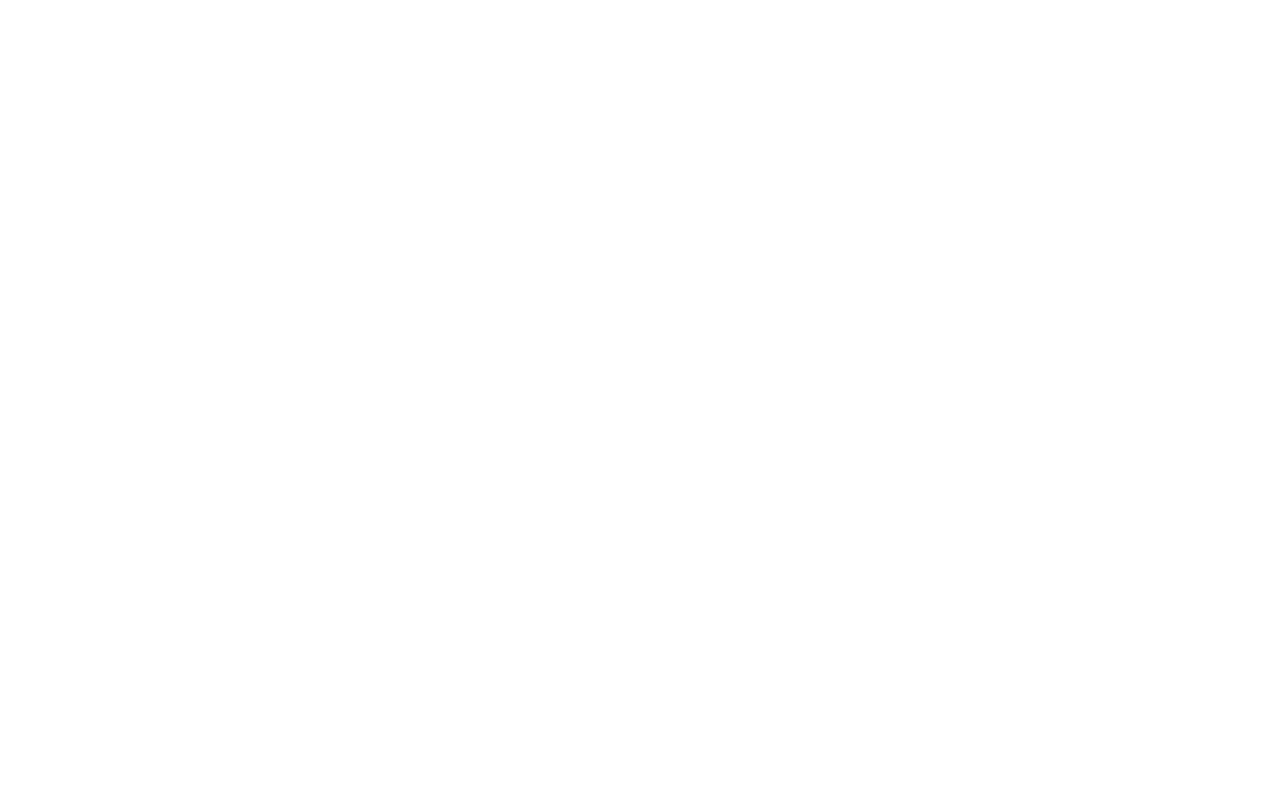
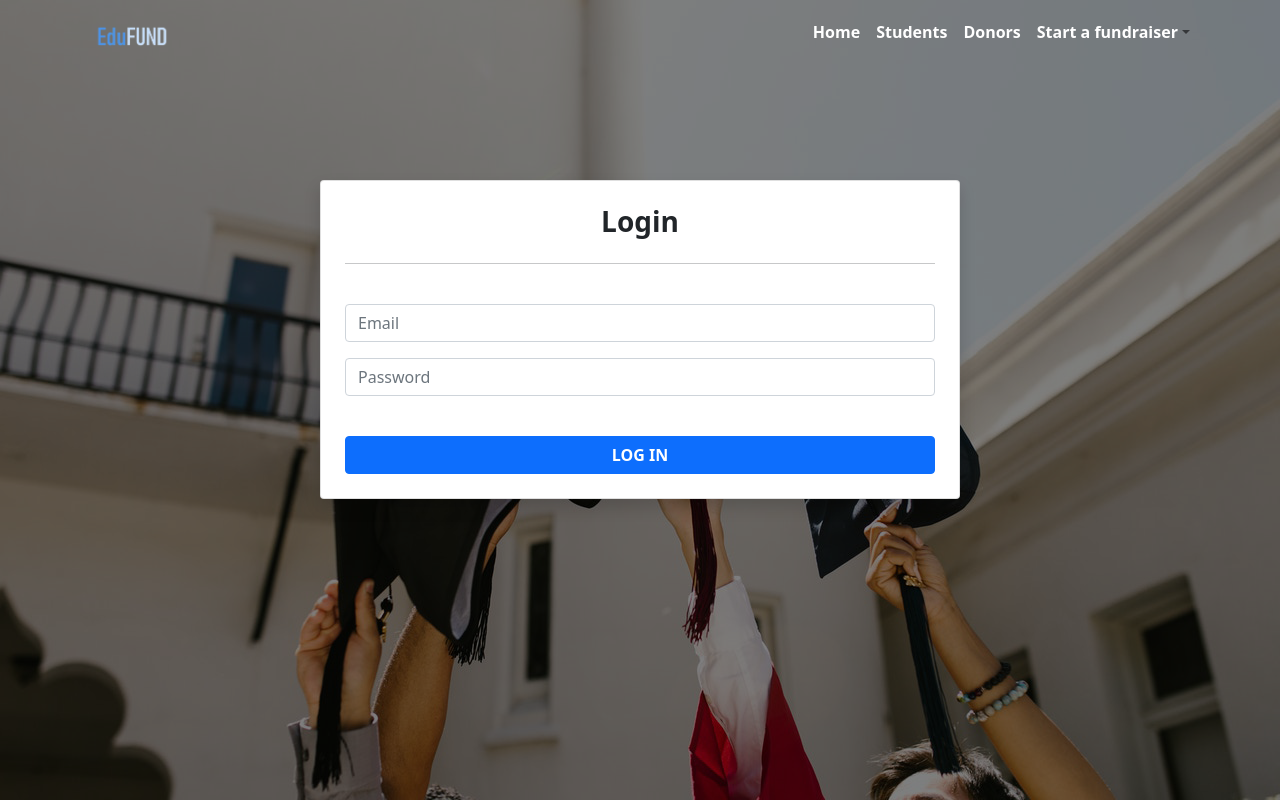
Before and after one commit to kevinmisigaro/edufund-react, a React (Create React App) app: page /login in a window 1280 px wide. Before the commit this address had no page. Built offline with nearby package versions, Linux system fonts and the light colour scheme.

Commit message:
auth pages and page updates

```diff
--- a/public/index.html
+++ b/public/index.html
@@ -7,7 +7,7 @@
     <meta name="theme-color" content="#000000" />
     <meta
       name="description"
-      content="Web site created using create-react-app"
+      content="Site for education donations"
     />
     <link rel="apple-touch-icon" href="%PUBLIC_URL%/logo192.png" />
     <!--
@@ -24,7 +24,7 @@
       work correctly both with client-side routing and a non-root public URL.
       Learn how to configure a non-root public URL by running `npm run build`.
     -->
-    <title>React App</title>
+    <title>Edufund</title>
   </head>
   <body>
     <noscript>You need to enable JavaScript to run this app.</noscript>
--- a/src/App.js
+++ b/src/App.js
@@ -3,6 +3,8 @@
 import Landing from './public/Landing';
 import Students from './public/Students';
 import Donors from './public/Donors';
+import Login from './public/auth/Login';
+import Register from './public/auth/Register';
 
 function App() {
   return (
@@ -11,6 +13,8 @@
         <Route path="/" element={<Landing/>} exact />
         <Route path="/students" element={<Students/>} exact />
         <Route path="/donors" element={<Donors/>} exact />
+        <Route path='/login' element={<Login/>} exact />
+        <Route path='/register' element={<Register/>} exact />
       </Routes>
     </div>
   );
--- a/src/public/Hero.js
+++ b/src/public/Hero.js
@@ -1,14 +1,23 @@
 import React from "react";
-import bg from '../assets/img/students-standing-40.png'
+import bg from "../assets/img/students-standing-40.png";
 
 export default function Hero() {
   return (
-    <div className="container-fluid text-white" style={{height: '70vh', backgroundImage:`url(${bg})`, backgroundRepeat: 'no-repeat', backgroundSize:'cover' }}>
+    <div
+      className="container-fluid text-white"
+      style={{
+        backgroundImage: `url(${bg})`,
+        backgroundRepeat: "no-repeat",
+        backgroundSize: "cover",
+      }}
+    >
       <div
-        className="container py-5"
-        style={{ width: "60%", textAlign: "left" }}
+        className="container"
+        style={{ width: "60%", textAlign: "left", padding: "180px 0" }}
       >
-        <h3 style={{ fontWeight: 'bold', paddingTop:'90px' }}>IT TAKES A COMMUNITY TO RAISE A CHILD</h3>
+        <h3 style={{ fontWeight: "bold" }}>
+          IT TAKES A COMMUNITY TO RAISE A CHILD
+        </h3>
         <br />
         <h5>Education as a critical tool to building Africa's future.</h5>
         <br />
@@ -19,7 +28,9 @@
           platform that drives community financing initaitive.
         </p>
         <br />
-        <button style={{ fontWeight: 'bold' }} className="btn btn-primary px-4">JOIN NOW</button>
+        <button style={{ fontWeight: "bold" }} className="btn btn-primary px-4">
+          JOIN NOW
+        </button>
       </div>
     </div>
   );
--- a/src/public/Landing.js
+++ b/src/public/Landing.js
@@ -16,10 +16,10 @@
           <h3 style={{ fontWeight: "bold" }}>BUILDING AFRICA'S FUTURE</h3>
         </div>
         <div className="row mt-4">
-          <div className="col-md-6">
-            <img src={img} style={{ maxWidth: "25rem" }} />
+          <div className="col-md-6 mb-3">
+            <img src={img} style={{ maxWidth: "100%" }} alt="..." />
           </div>
-          <div className="col-md-6">
+          <div className="col-md-6 mb-3">
             <p style={{ textAlign: "left" }}>
               EduFund is a crowdfunding platform that enables underserved
               African youths to raise funding for their higher education.
@@ -37,7 +37,7 @@
         </div>
       </div>
 
-      <Footer/>
+      <Footer />
     </>
   );
 }
--- a/src/public/NavigationBar.js
+++ b/src/public/NavigationBar.js
@@ -1,5 +1,6 @@
 import React from "react";
 import { Nav, Navbar, Container, NavDropdown } from "react-bootstrap";
+import { Link } from "react-router-dom";
 import logo from "../assets/img/edufund-logo.png";
 
 export default function NavigationBar() {
@@ -7,25 +8,46 @@
     <Navbar bg="transparent" fixed="top" expand="lg">
       <Container>
         <Navbar.Brand href="/">
-          <img src={logo} style={{ maxWidth: "100px" }} />
+          <img src={logo} style={{ maxWidth: "100px" }} alt="logo" />
         </Navbar.Brand>
         <Navbar.Toggle aria-controls="basic-navbar-nav" />
         <Navbar.Collapse id="basic-navbar-nav">
           <Nav className="ms-auto">
-            <Nav.Link href="/" style={{ fontWeight: "bold", color: "white" }}>
-              Home
+            <Nav.Link>
+              <Link
+                to="/"
+                style={{
+                  fontWeight: "bold",
+                  color: "white",
+                  textDecoration: "none",
+                }}
+              >
+                Home
+              </Link>
             </Nav.Link>
-            <Nav.Link
-              href="/students"
-              style={{ fontWeight: "bold", color: "white" }}
-            >
-              Students
+            <Nav.Link>
+              <Link
+                to="/students"
+                style={{
+                  fontWeight: "bold",
+                  color: "white",
+                  textDecoration: "none",
+                }}
+              >
+                Students
+              </Link>
             </Nav.Link>
-            <Nav.Link
-              href="/donors"
-              style={{ fontWeight: "bold", color: "white" }}
-            >
-              Donors
+            <Nav.Link>
+              <Link
+                to="/donors"
+                style={{
+                  fontWeight: "bold",
+                  color: "white",
+                  textDecoration: "none",
+                }}
+              >
+                Donors
+              </Link>
             </Nav.Link>
             <NavDropdown
               className="text-white"
@@ -36,8 +58,22 @@
               }
               id="basic-nav-dropdown"
             >
-              <NavDropdown.Item href="#action/3.1">Login</NavDropdown.Item>
-              <NavDropdown.Item href="#action/3.2">Sign up</NavDropdown.Item>
+              <NavDropdown.Item>
+                <Link
+                  to="/login"
+                  style={{ color: "black", textDecoration: "none" }}
+                >
+                  Login
+                </Link>
+              </NavDropdown.Item>
+              <NavDropdown.Item>
+                <Link
+                  to="/register"
+                  style={{ color: "black", textDecoration: "none" }}
+                >
+                  Sign up
+                </Link>
+              </NavDropdown.Item>
             </NavDropdown>
           </Nav>
         </Navbar.Collapse>
--- a/src/public/Students.js
+++ b/src/public/Students.js
@@ -18,10 +18,10 @@
         }}
       >
         <div
-          className="container py-5"
-          style={{ width: "60%", textAlign: "left" }}
+          className="container"
+          style={{ width: "60%", textAlign: "left",  padding: "150px 0" }}
         >
-          <h3 style={{ fontWeight: "bold", paddingTop: "120px" }}>
+          <h3 style={{ fontWeight: "bold" }}>
             LIVE YOUR DREAM WITH EDUFUND
           </h3>
           <br />
@@ -57,7 +57,7 @@
             </p>
           </div>
           <div className="col-md-6">
-            <img src={img} style={{ maxWidth: "25rem" }} />
+            <img src={img} style={{ maxWidth: "100%" }} alt="..." />
           </div>
         </div>
       </div>
--- /dev/null
+++ b/src/public/auth/Login.js
@@ -0,0 +1,44 @@
+import React from "react";
+import NavigationBar from "../NavigationBar";
+import bg from '../../assets/img/students-caps-up-50.png'
+
+export default function Login() {
+  return (
+    <>
+      <NavigationBar />
+      <div className="container-fluid" style={{ height: "100vh",backgroundImage: `url(${bg})`,
+          backgroundRepeat: "no-repeat",
+          backgroundSize: "cover", }}>
+        <div className="container d-flex flex-row justify-content-center">
+          <div
+            className="card shadow p-4"
+            style={{ width: "40rem", marginTop: "180px", padding: "20px 0" }}
+          >
+            <h3 style={{ fontWeight: "bold" }}>Login</h3>
+            <hr />
+            <br />
+            <form>
+              <div className="row">
+                <div className="col-md-12 mb-3">
+                  <input className="form-control" placeholder="Email" />
+                </div>
+                <div className="col-md-12 mb-3">
+                  <input className="form-control" placeholder="Password" />
+                </div>
+
+                <div className="d-grid mt-4">
+                  <button
+                    className="btn btn-primary"
+                    style={{ fontWeight: "bold" }}
+                  >
+                    LOG IN
+                  </button>
+                </div>
+              </div>
+            </form>
+          </div>
+        </div>
+      </div>
+    </>
+  );
+}
--- /dev/null
+++ b/src/public/auth/Register.js
@@ -0,0 +1,60 @@
+import React from "react";
+import NavigationBar from "../NavigationBar";
+import bg from '../../assets/img/students-caps-up-50.png'
+
+export default function Register() {
+  return (
+    <>
+      <NavigationBar />
+      <div className="container-fluid bg-primary" style={{ height: "100vh",backgroundImage: `url(${bg})`,
+          backgroundRepeat: "no-repeat",
+          backgroundSize: "cover" }}>
+        <div className="container d-flex flex-row justify-content-center">
+          <div
+            className="card shadow p-4"
+            style={{ width: "40rem", marginTop: "180px", padding: "20px 0" }}
+          >
+            <h3 style={{ fontWeight: "bold" }}>Sign up to start fundraising</h3>
+            <p>Are you a company? Sign up as a company</p>
+            <hr />
+            <br />
+            <form>
+              <div className="row">
+                <div className="col-md-6 mb-3">
+                  <input className="form-control" placeholder="Fullname" />
+                </div>
+                <div className="col-md-6 mb-3">
+                  <input className="form-control" placeholder="Email" />
+                </div>
+                <div className="col-md-6 mb-3">
+                  <input className="form-control" placeholder="Country" />
+                </div>
+                <div className="col-md-6 mb-3">
+                  <input className="form-control" placeholder="Phone number" />
+                </div>
+                <div className="col-md-6 mb-3">
+                  <input className="form-control" placeholder="Password" />
+                </div>
+                <div className="col-md-6 mb-3">
+                  <input
+                    className="form-control"
+                    placeholder="Confirm password"
+                  />
+                </div>
+
+                <div className="d-grid mt-4">
+                  <button
+                    className="btn btn-primary"
+                    style={{ fontWeight: "bold" }}
+                  >
+                    JOIN
+                  </button>
+                </div>
+              </div>
+            </form>
+          </div>
+        </div>
+      </div>
+    </>
+  );
+}
```
Also changed, not shown: src/public/Donors.js (+27 -15 lines), 1 other file (tests, documents, lock files or other folders).
